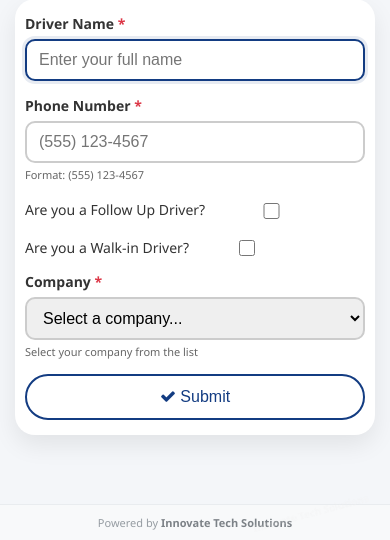
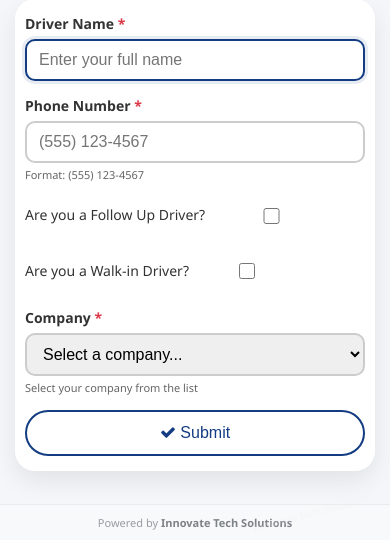
Before and after one commit to 95b9c7/Level1, a Django app: page /driver_form/ in a window 390 px wide. Shown: the part 304-844 px from the top of the page. Run offline with Django 3.2, Linux system fonts and the light colour scheme; data comes from the database, SQL or seed files in the repository; data that the repository does not hold is empty.

Commit message:
Driver_form mobile checkbox fix v1

```diff
--- a/static/css/menu.css
+++ b/static/css/menu.css
@@ -1171,11 +1171,23 @@ input[type="checkbox"].form-check-input {
 
     .checkbox-label {
         font-size: 14px;
+        gap: 12px;
     }
 
     .form-check-input {
         width: 16px;
         height: 16px;
+    }
+
+    .follow-up-group,
+    .walk-in-group {
+        margin-bottom: 20px;
+    }
+
+    .follow-up-group .checkbox-label,
+    .walk-in-group .checkbox-label {
+        gap: 15px;
+        padding: 8px 0;
     }
 
     /* Error messages mobile */
```
